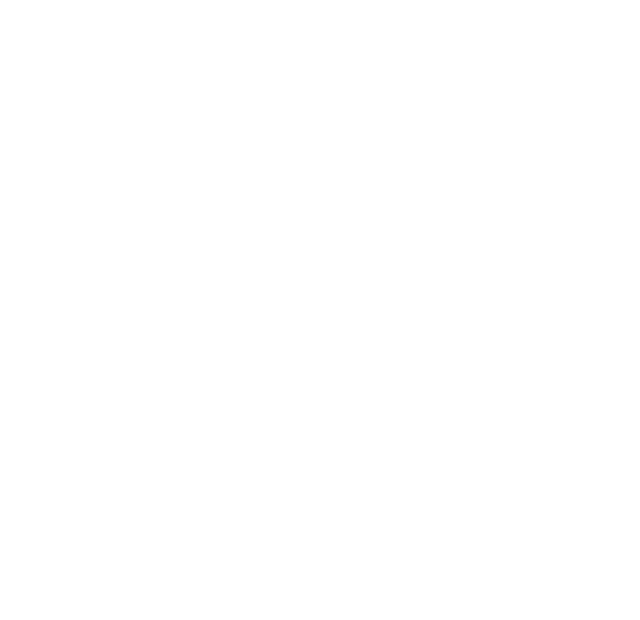
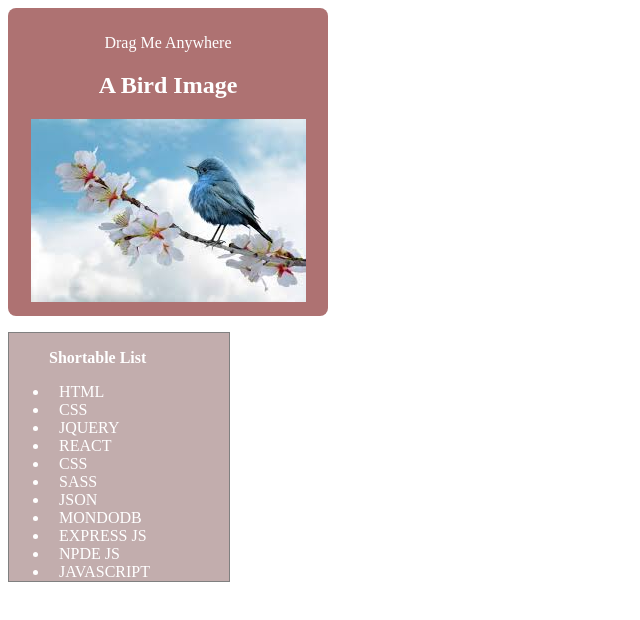
Before and after one commit to Himanshu12866/sass_jquery, a website: page Day-7/index.html in a window 1280 px wide. Shown: the whole page, without its empty margins (0-640 px from the left). Drawn offline with nearby package versions, Linux system fonts and the light colour scheme.

Commit message:
"Added CSS styles for aside and ol elements, and added HTML content for aside and ol elements, including an image and a list of items."

```diff
--- a/Day-7/index.html
+++ b/Day-7/index.html
@@ -7,8 +7,49 @@
     <link rel="stylesheet" href="../jQuery-UI/jquery-ui.css">
     <script src="../node_modules/jquery/dist/jquery.js"></script>
     <script src="../jQuery-UI/jquery-ui.js"></script>
+    <style>
+        aside{
+            border-radius: 8px;
+            text-align: center;
+            background-color: rgb(174, 114, 114);
+            width: 300px;
+            padding: 10px;
+            color: white;
+        }
+        ol{
+            list-style: disc;
+            background-color: rgb(194, 173, 173);
+            border: 1px solid grey;
+            width: 180px;
+            color: white;
+            /* padding: 10px; */
+        }
+        ol li{
+            padding: 0 0 0 10px;
+        }
+    </style>
 </head>
 <body>
+    <aside>
+        <p>Drag Me Anywhere</p>
+        <h2>A Bird Image</h2>
+        <img src="../images/image copy.png" alt="">
+    </aside>
+    <ol>
+        <p><b>Shortable List</b></p>
+        <li>HTML</li>
+        <li>CSS</li>
+        <li>JQUERY</li>
+        <li>REACT</li>
+        <li>CSS</li>
+        <li>SASS</li>
+        <li>JSON</li>
+        <li>MONDODB</li>
+        <li>EXPRESS JS</li>
+        <li>NPDE JS</li>
+        <li>JAVASCRIPT</li>
 
+
+    </ol>
 </body>
 </html>
```
